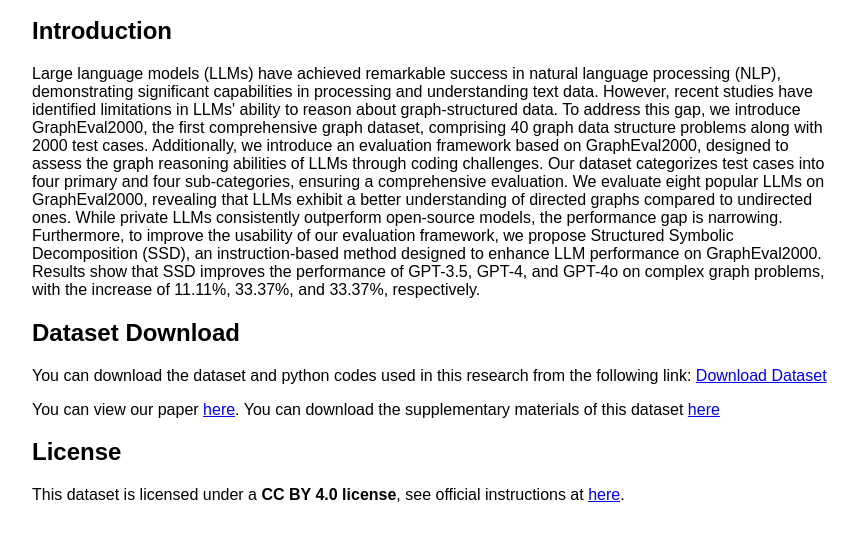
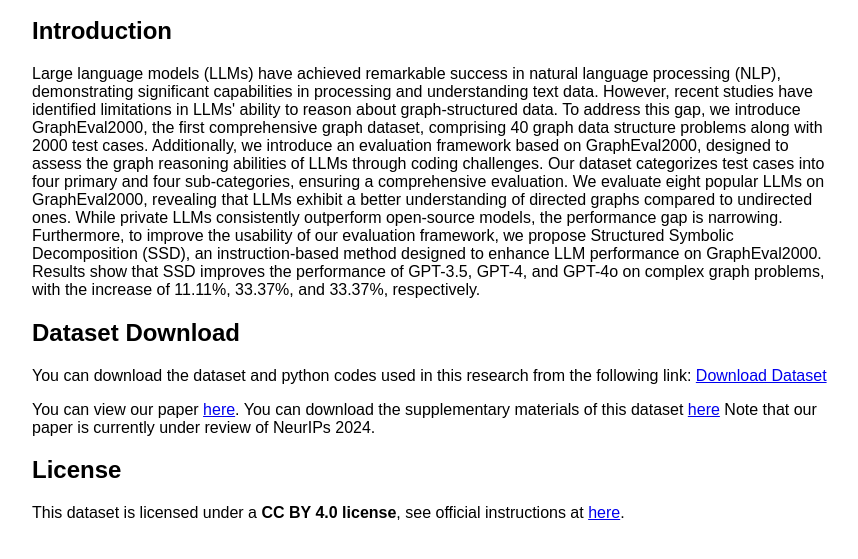
Before and after one commit to harrywuhust2022/GraphEval2000, a plain HTML site: page index.html in a window 1280 px wide. Shown: the part 101-660 px from the top of the page, without its empty margins (208-1066 px from the left). Drawn offline with Linux system fonts and the light colour scheme.

Commit message:
update index.html

```diff
--- a/index.html
+++ b/index.html
@@ -3,7 +3,7 @@
 <head>
     <meta charset="UTF-8">
     <meta name="viewport" content="width=device-width, initial-scale=1.0">
-    <title>Research Paper</title>
+    <title>GraphEval2000</title>
     <style>
         body {
             font-family: Arial, sans-serif;
@@ -53,6 +53,7 @@
         <p>
             You can view our paper <a href="https://openreview.net/forum?id=6hNfcg48bV&referrer=%5BAuthor%20Console%5D(%2Fgroup%3Fid%3DNeurIPS.cc%2F2024%2FDatasets_and_Benchmarks_Track%2FAuthors%23your-submissions)">here</a>.
             You can download the supplementary materials of this dataset <a href="https://github.com/harrywuhust2022/GraphEval2000/raw/main/Appendix.pdf">here</a>
+            Note that our paper is currently under review of NeurIPs 2024.
         </p>
 
 
```
